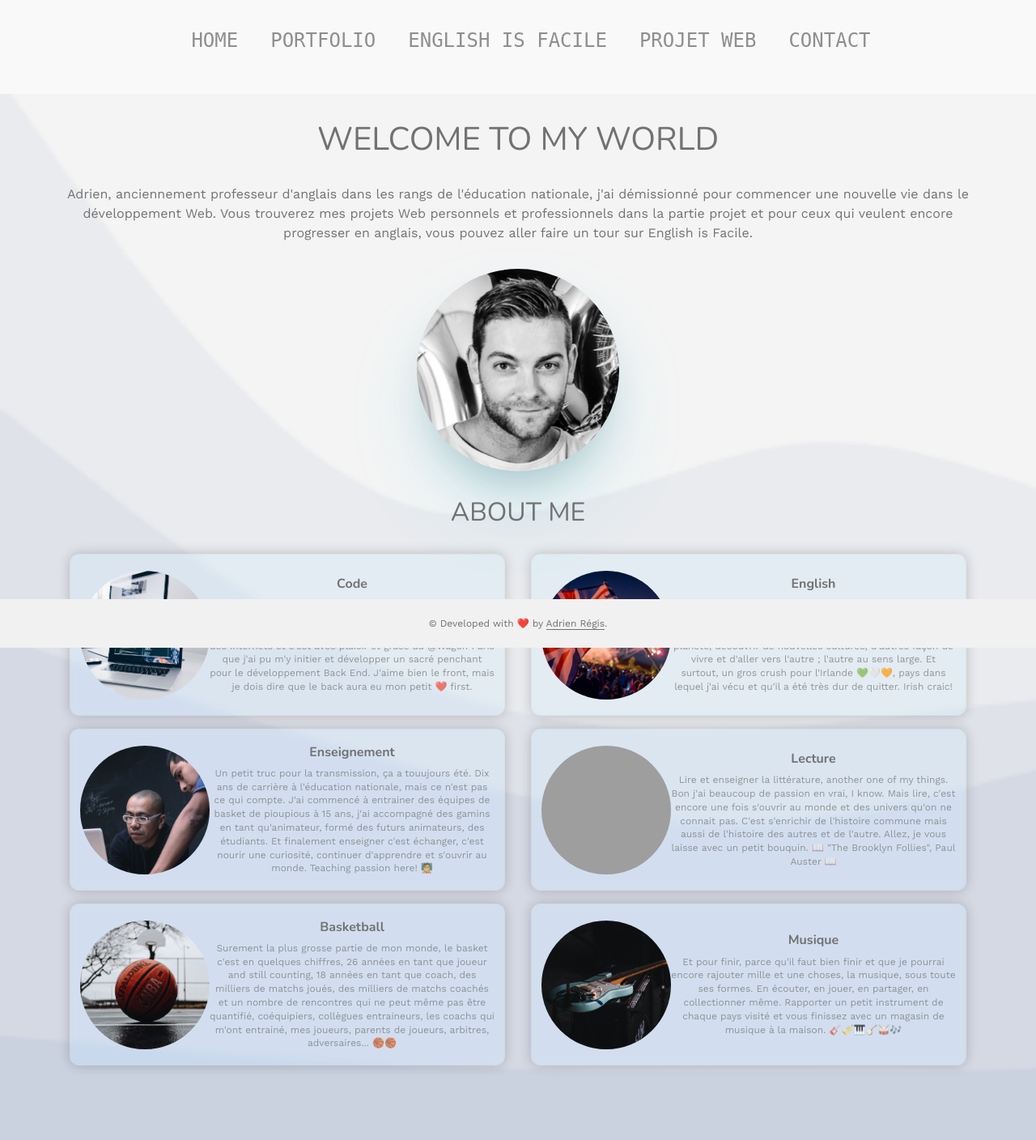
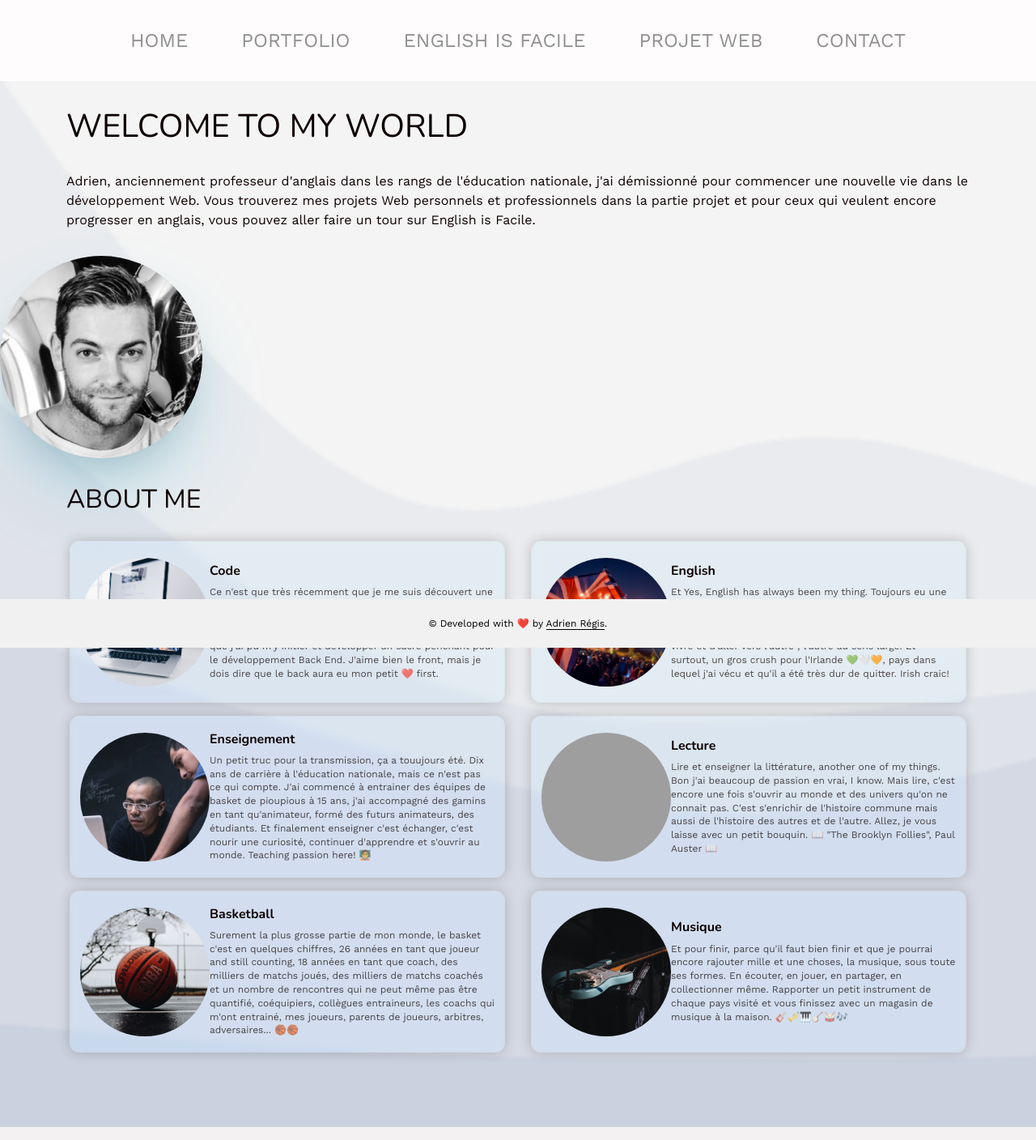
Before and after one commit to Reaven23/rails-my-web-profile, a Rails app: page / in a window 1280 px wide. Shown: the whole page at 81% size. Run offline with Rails 7, Linux system fonts and the light colour scheme; style sheets or scripts are compiled from the project's sources; some libraries are stand-ins or nearby versions; grey boxes are pictures that could not be loaded.

Commit message:
responsive design for the navbar

```diff
--- a/app/assets/stylesheets/pages/_navbar.scss
+++ b/app/assets/stylesheets/pages/_navbar.scss
@@ -1,41 +1,55 @@
-
-
-
 .navbar-flow {
-  display: flex;
-  justify-content: center;
-  align-items: center;
-  min-height: 6vh;
-  font-family: Hack, monospace;
-  position: relative;
-  z-index: 1
+  background-color: rgb(254, 252, 252);
+  height: 100px;
 }
 
-.sticky {
-  position: sticky;
-  top: 0;
+@media (max-width: 500px) {
+  /* Pour un écran < 960px, cette classe CSS s'applique */
+  .navbar-flow {
+    height: 50px;
+  }
 }
 
-div {
-  color: #727272;
-  text-align: center;
+.menuItems {
+  height: 100%;
+  display: flex;
+  justify-content: space-around;
+  align-items: center;
+  list-style: none;
+  padding-left: 20%;
+  padding-right: 20%;
+}
+
+@media (max-width: 1400px) {
+  /* Pour un écran < 960px, cette classe CSS s'applique */
+  .menuItems {
+    justify-content: space-around;
+    padding-left: 10%;
+    padding-right: 10%;
+
+  }
+}
+
+@media (max-width: 1000px) {
+  /* Pour un écran < 960px, cette classe CSS s'applique */
+  .menuItems {
+    justify-content: space-around;
+    padding-left: 4%;
+    padding-right: 4%;
+  }
 }
 
 
-nav {
-  margin: 0px;
-  background: #f9f9f9;
-  padding: 12px;
+@media (max-width: 500px) {
+  /* Pour un écran < 960px, cette classe CSS s'applique */
+  .menuItems {
+    justify-content: space-around;
+    padding: 0px;
+  }
+}
 
 
-  .menuItems {
-    list-style: none;
-    display: flex;
-
-    li {
-      margin: 20px;
-
-      a {
+.nav-link a {
   text-decoration: none;
   color: #8f8f8f;
   font-size: 24px;
@@ -43,13 +57,27 @@ nav {
   transition: all 0.5s ease-in-out;
   position: relative;
   text-transform: uppercase;
+}
 
-        &:hover {
+@media (max-width: 800px) {
+  /* Pour un écran < 960px, cette classe CSS s'applique */
+  .nav-link a {
+    font-size: 15px;
+    font-weight: 300;
+  }
+}
+
+@media (max-width: 500px) {
+  /* Pour un écran < 960px, cette classe CSS s'applique */
+  .nav-link a {
+    font-size: 10px;
+    font-weight: 300;
+  }
+}
+
+
+.nav-link a:hover {
   transition: 0.5s;
   color: #06befc;
   overflow: hidden;
 }
-      }
-    }
-  }
-}
--- a/app/views/pages/_navbar.html.erb
+++ b/app/views/pages/_navbar.html.erb
@@ -1,10 +1,9 @@
-
-  <nav class="navbar-flow sticky">
-    <ul class="menuItems">
-      <li><%= link_to "Home", root_path %></li>
-      <li><%= link_to "Portfolio", web_path %></li>
-      <li><%= link_to "English is Facile", english_path %></li>
-       <li><%= link_to "Projet Web", projet_web_path %></li>
-      <li><%= link_to "Contact", contact_path %></li>
-    </ul>
-  </nav>
+<nav class="navbar-flow ">
+  <ul class="menuItems">
+    <li class="nav-link"><%= link_to "Home", root_path %></li>
+    <li class="nav-link"><%= link_to "Portfolio", web_path %></li>
+    <li class="nav-link"><%= link_to "English is Facile", english_path %></li>
+    <li class="nav-link"><%= link_to "Projet Web", projet_web_path %></li>
+    <li class="nav-link"><%= link_to "Contact", contact_path %></li>
+  </ul>
+</nav>
```
Lines whose indentation alone changed are shown as unchanged.
